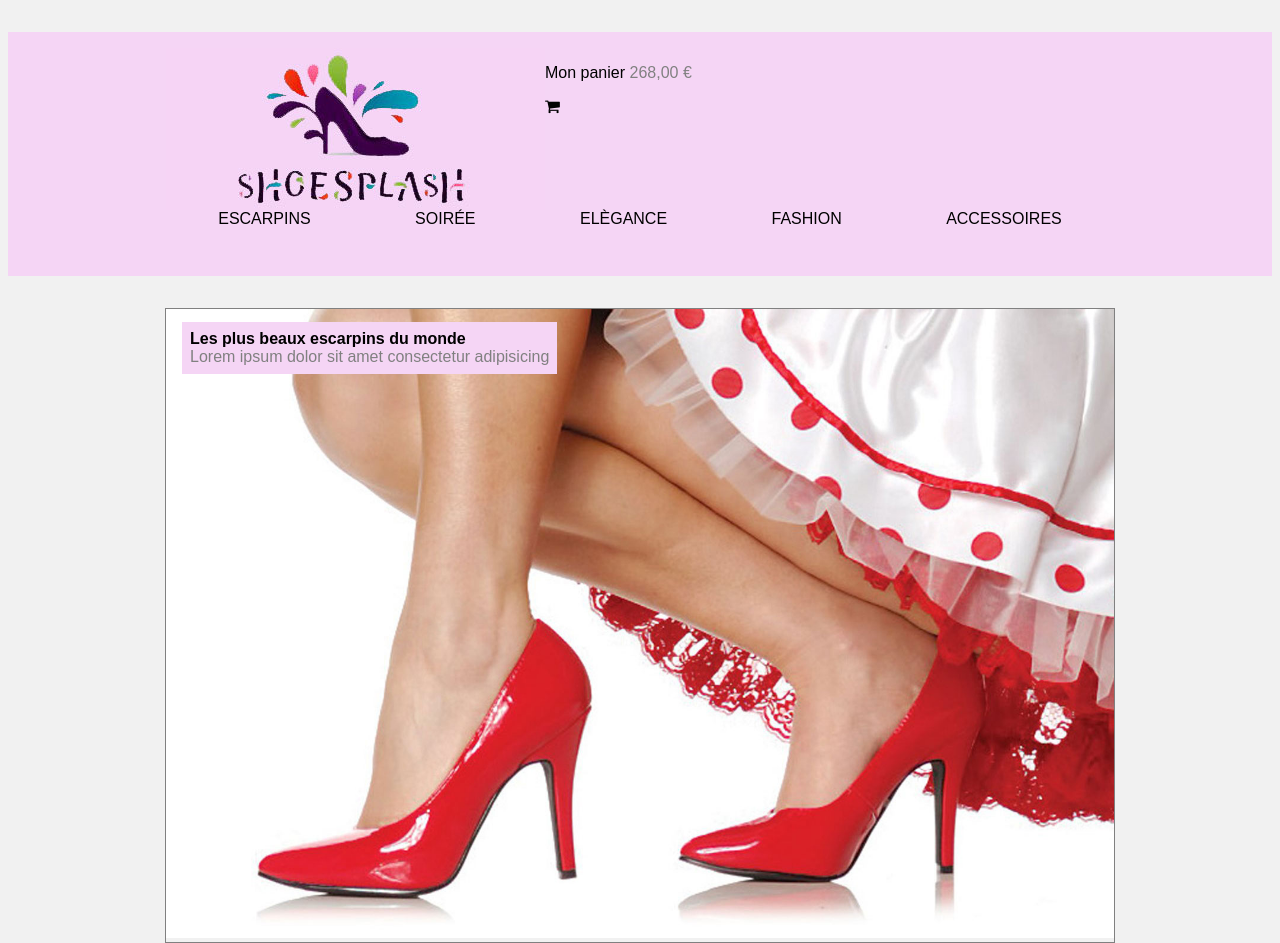
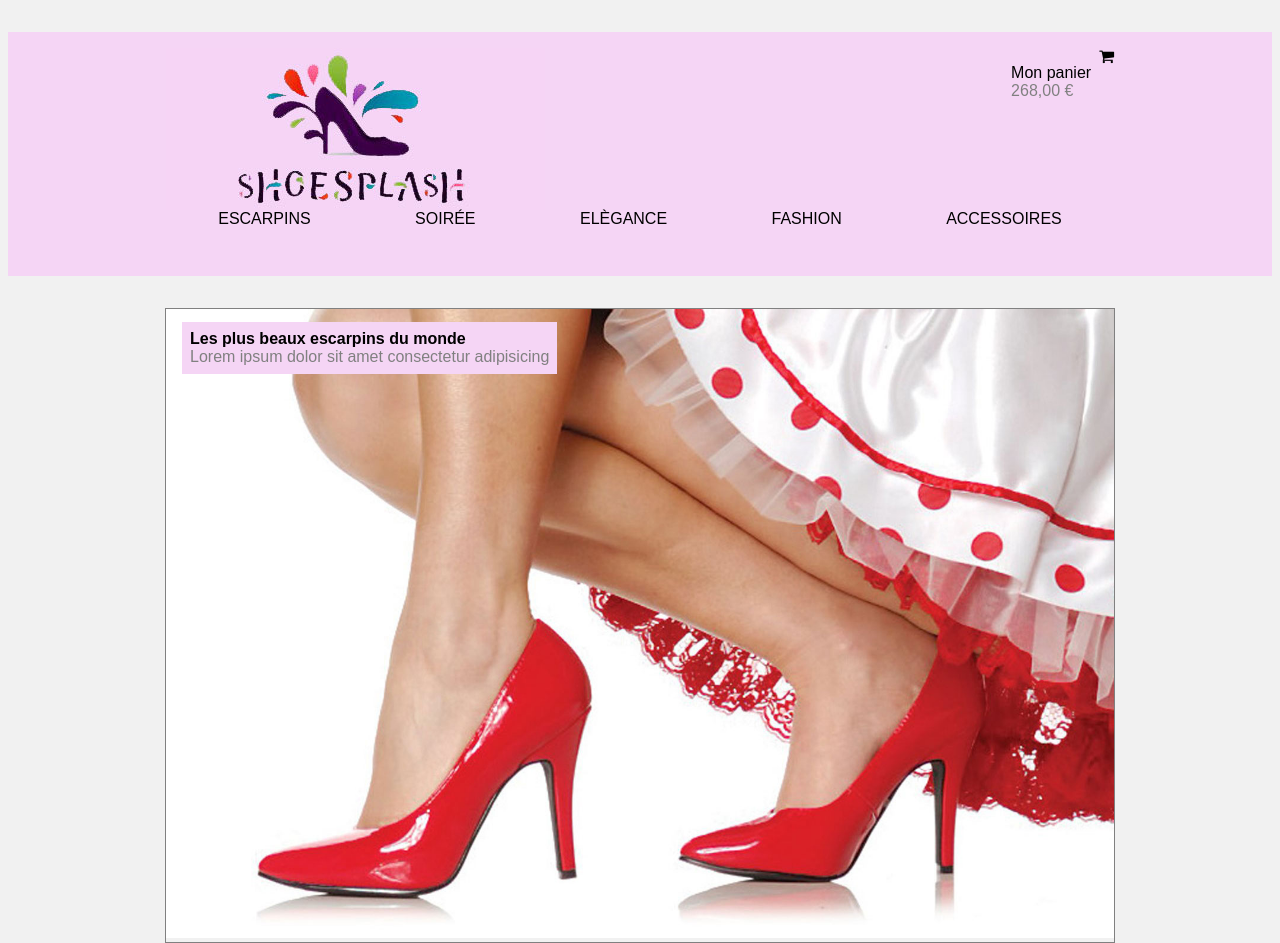
Before and after one commit to rabia0000/shoes, a plain HTML site: page index.html in a window 1280 px wide. Shown: the top 943 px of the page. Drawn offline with Linux system fonts and the light colour scheme; a web font is replaced by a local one.

Commit message:
modification du header

```diff
--- a/style.css
+++ b/style.css
@@ -5,18 +5,36 @@ body {
 }
 
 header {
+
+
     background-color: #f5D5f5;
 
     margin: 0 auto;
 
 }
 
-#cart>.left{
-    margin-left: 2rem;
+#cart{
+    display: flex;
+    flex-wrap: wrap;
+    justify-content: flex-end;
+    gap:0.5rem;
+
+
+}
+
+#cart span{
+    display: block;
+}
+
+.left{
+    float: left;
+
+
 }
 
 
 header>.container {
+
     background-color: #f5D5f5;
     padding: 1rem 0;
     Width: 75%;
@@ -24,6 +42,7 @@ header>.container {
 
 }
 img[alt="logo de Shoesplash"]{
+display:inline;
 float: left;
 }
 
@@ -149,6 +168,7 @@ h3 {
 #info {
 
     display: flex;
+    flex-wrap: wrap;
     text-transform: uppercase;
 
     margin: 0 auto;
@@ -173,6 +193,7 @@ h3 {
 
     display: flex;
     flex-direction: row;
+    flex-wrap: wrap;
     justify-content: space-evenly;
     text-align: center;
 
```
